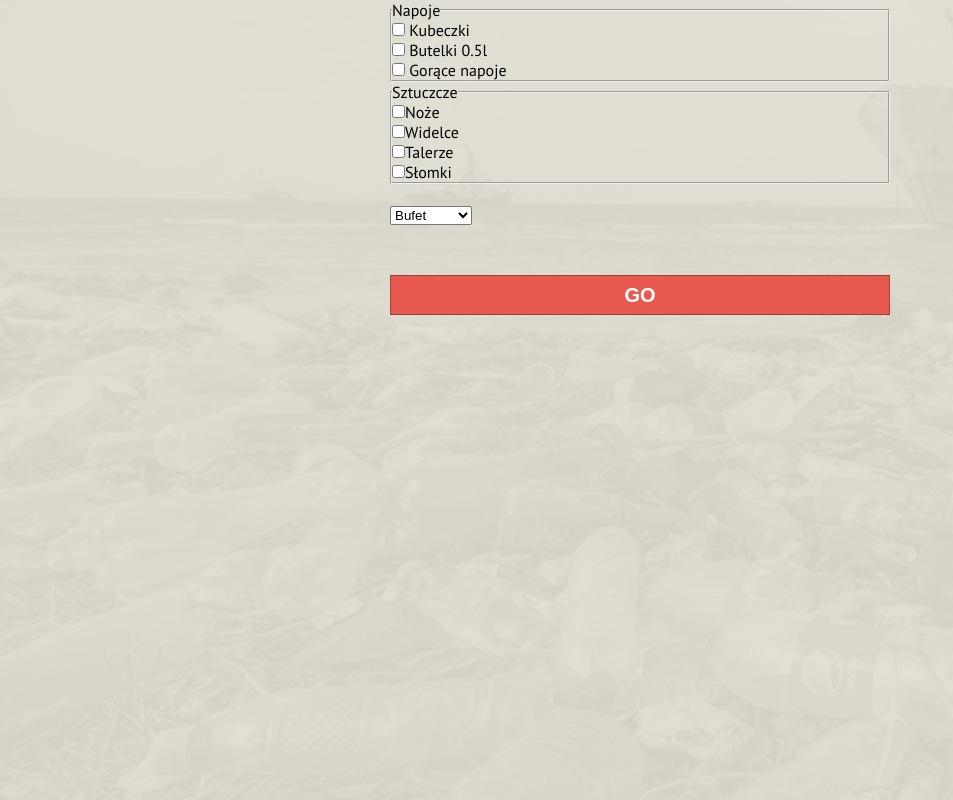
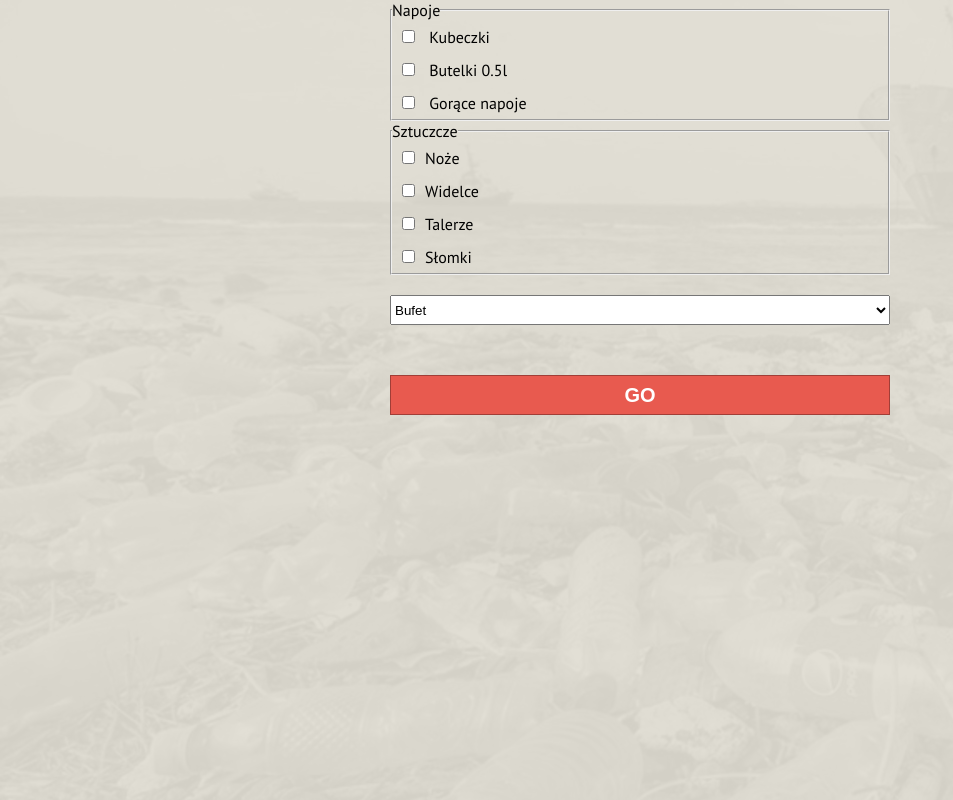
Before and after one commit to qlepa/plastic-aint-fantastic, a React (Create React App) app: page / in a window 1280 px wide. Both pictures are taken after typing "Sample", "5", "5" into the empty fields and a click on the button "GO PLAN!". Shown: the whole page, without its empty margins (0-953 px from the left). Built offline with nearby package versions, Linux system fonts and the light colour scheme.

Commit message:
wuja koduje

```diff
--- a/src/components/Data.js
+++ b/src/components/Data.js
@@ -76,7 +76,7 @@ class Data extends React.Component {
     }
     render() {
         return (
-
+            <div className="data">
             <section className="container">
                 <form onSubmit={this.handleSubmit}>
                     <fieldset>
@@ -122,6 +122,7 @@ class Data extends React.Component {
 
                 </form>
             </section>
+            </div>
         )
     }
 }
```
